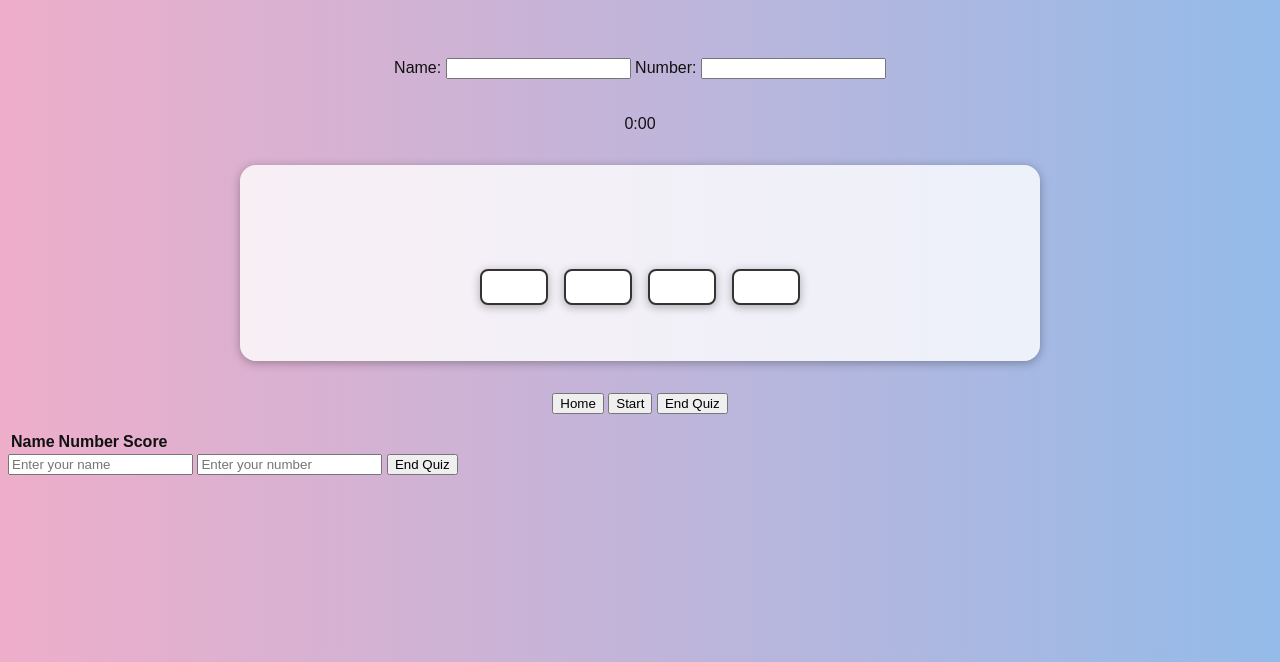
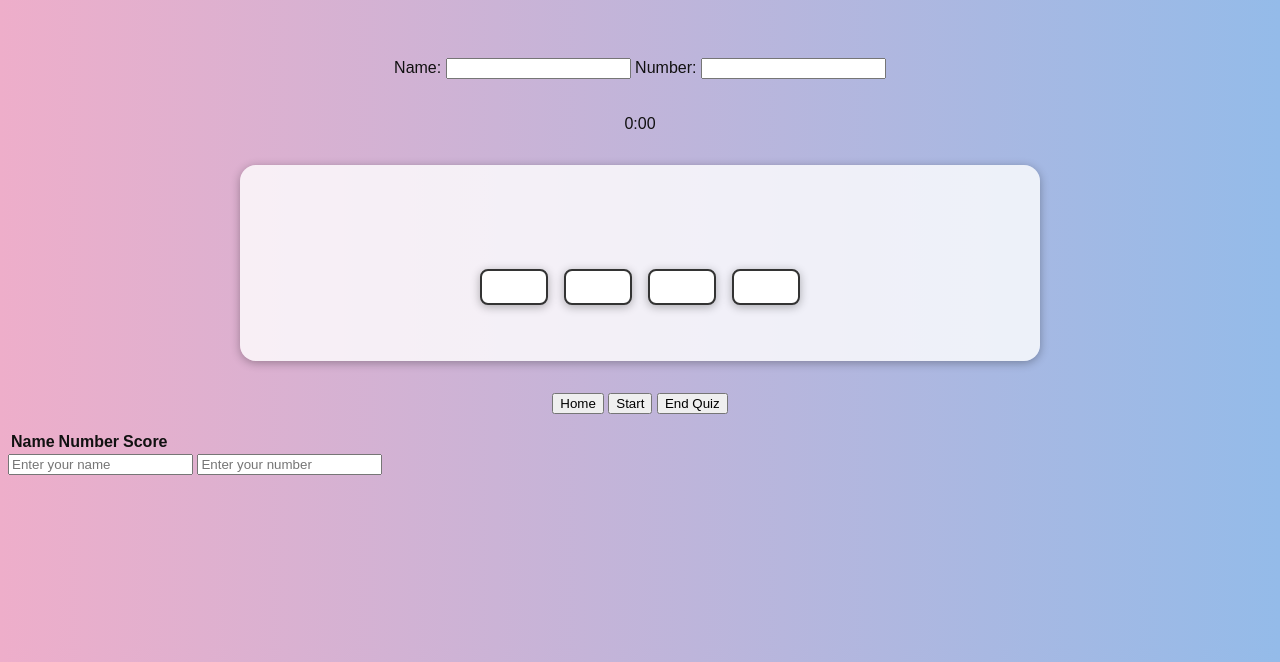
Before and after one commit to Aliceiris09/HCI-ASSIGNMENT, a plain HTML site: page index.html in a window 1280 px wide. Shown: the part 138-800 px from the top of the page. Drawn offline with nearby package versions, Linux system fonts and the light colour scheme.

Commit message:
Update index.html

```diff
--- a/index.html
+++ b/index.html
@@ -57,7 +57,6 @@
     <div id="quiz-info">
   <input type="text" id="name" placeholder="Enter your name">
   <input type="number" id="number" placeholder="Enter your number">
-  <button id="end-quiz-button">End Quiz</button>
   <p id="score" class="hide"></p>
 </div>
 
```
